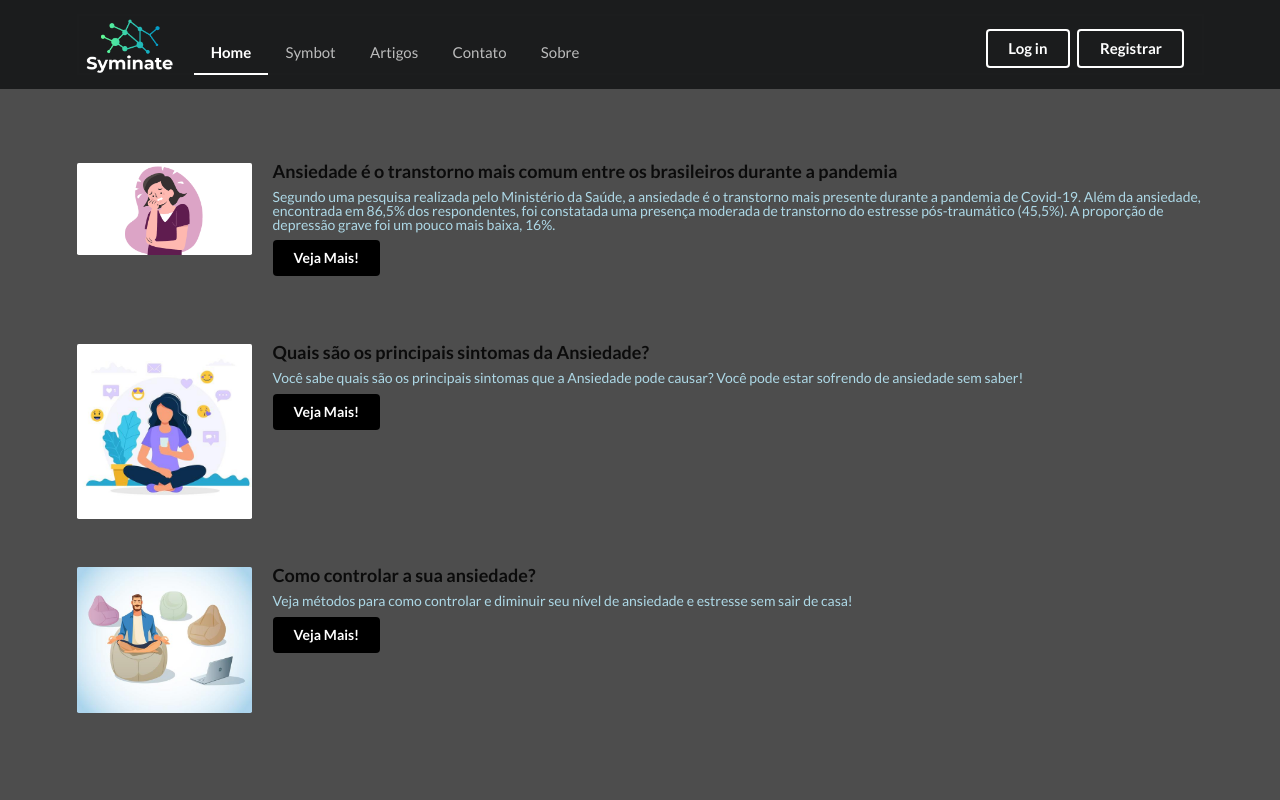
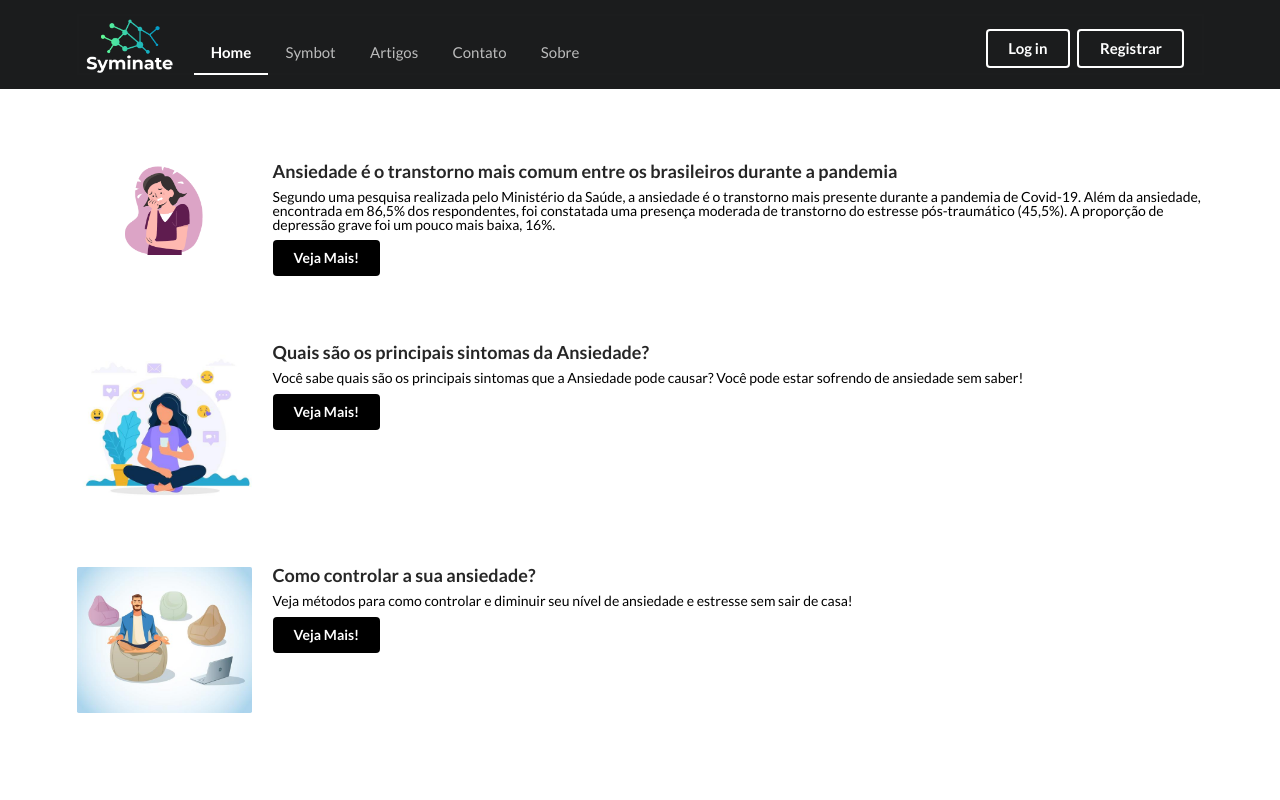
Before and after one commit to DeltaAlchemist/FoodForUs, a React (Create React App) app: page /artigos in a window 1280 px wide. Shown: the top 800 px of the page. Built offline with nearby package versions, Linux system fonts and the light colour scheme.

Commit message:
change Artigos

```diff
--- a/src/pages/Artigos.jsx
+++ b/src/pages/Artigos.jsx
@@ -7,7 +7,7 @@ import imgcard6 from '../img/card6.jpg'
 const Artigos = () => {
 
     return(
-        <div className="pusher" style={{backgroundColor: '#4d4d4d', height: '100vh'}}>
+        <div className="pusher" style={{backgroundColor: 'white', height: '100vh'}}>
             <div className="ui container" style={{paddingTop: '40px'}}>
                 <div className="ui items"><br/>
                     <div className="item"><br/>
@@ -16,7 +16,7 @@ const Artigos = () => {
                         </div>
                         <div className="content">
                             <a className="header" href = "https://pebmed.com.br/ansiedade-e-o-transtorno-mais-comum-entre-os-brasileiros-durante-a-pandemia/" target = "_blank">Ansiedade é o transtorno mais comum entre os brasileiros durante a pandemia</a>
-                            <div className="meta" style={{color:'lightblue'}}>
+                            <div className="meta" style={{color:'black'}}>
                                 <span>Segundo uma pesquisa realizada pelo Ministério da Saúde, a ansiedade é o transtorno mais presente durante a pandemia de Covid-19. Além da ansiedade, encontrada em 86,5% dos respondentes, foi constatada uma presença moderada de transtorno do estresse pós-traumático (45,5%). A proporção de depressão grave foi um pouco mais baixa, 16%.</span>
                             </div>
                             <div className="description">
@@ -30,7 +30,7 @@ const Artigos = () => {
                         </div>
                         <div className="content">
                             <a className="header" href = "https://zenklub.com.br/blog/saude-bem-estar/ansiedade/" target = "_blank" >Quais são os principais sintomas da Ansiedade?</a>
-                            <div className="meta"style={{color:'lightblue'}}>
+                            <div className="meta"style={{color:'black'}}>
                                 <span>Você sabe quais são os principais sintomas que a Ansiedade pode causar? Você pode estar sofrendo de ansiedade sem saber!</span>
                             </div>
                             <div className="description">
@@ -45,7 +45,7 @@ const Artigos = () => {
                         </div>
                         <div className="content">
                             <a className="header" href = "https://psiquiatriapaulista.com.br/17-dicas-de-como-controlar-a-ansiedade/" target = "_blank">Como controlar a sua ansiedade?</a>
-                            <div className="meta"style={{color:'lightblue'}}>
+                            <div className="meta"style={{color:'black'}}>
                                 <span>Veja métodos para como controlar e diminuir seu nível de ansiedade e estresse sem sair de casa!</span>
                             </div>
                             <div className="description">
```
